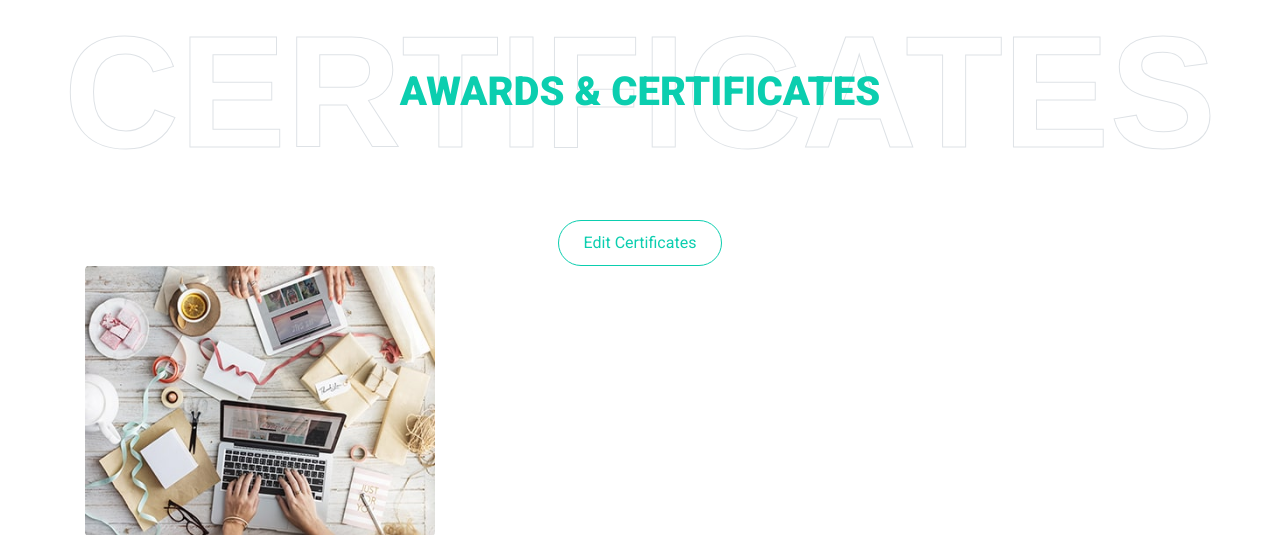
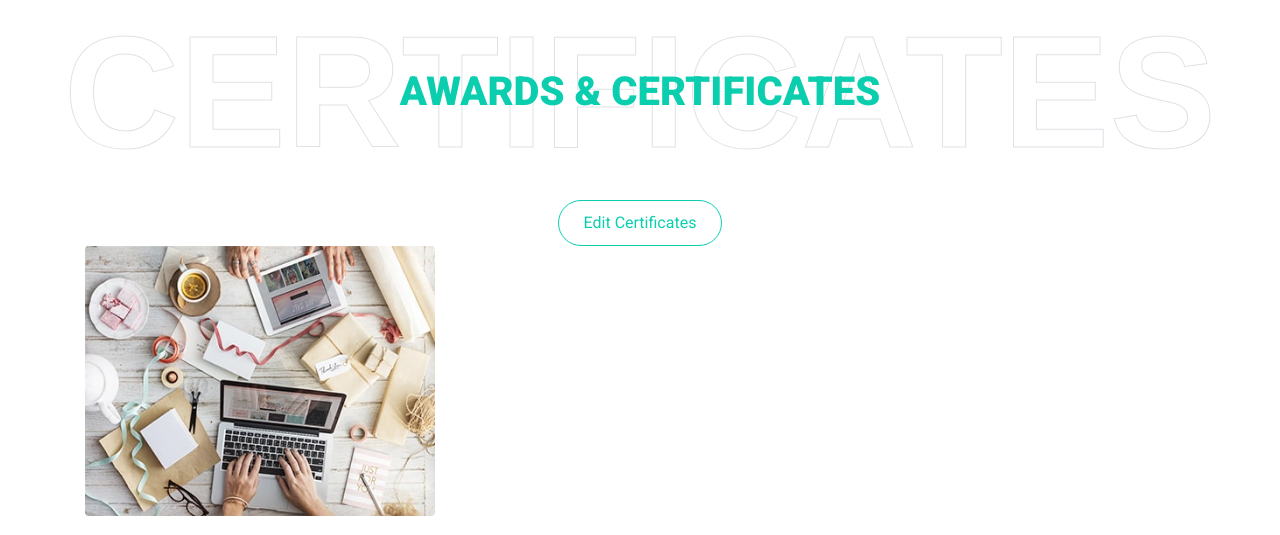
Before and after one commit to CwDebojyoti/portfolio_website, a Flask app: page / in a window 1280 px wide. Shown: the part 3478-4013 px from the top of the page. Run offline with Flask 3, Linux system fonts and the light colour scheme; the visitor is signed in with stand-in values (Sample User, id 1); data that the repository does not hold is empty; some libraries are stand-ins or nearby versions.

Commit message:
adjusting Edit Certificate button position

```diff
--- a/templates/index.html
+++ b/templates/index.html
@@ -401,7 +401,7 @@
             </div>
 
             {% if logged_in %}
-            <div class="text-center mt-4">
+            <div class="text-center mt-1">
                 <a href="{{ url_for('edit_certificates') }}" class="btn btn-outline-primary">
                     Edit Certificates
                 </a>
```
